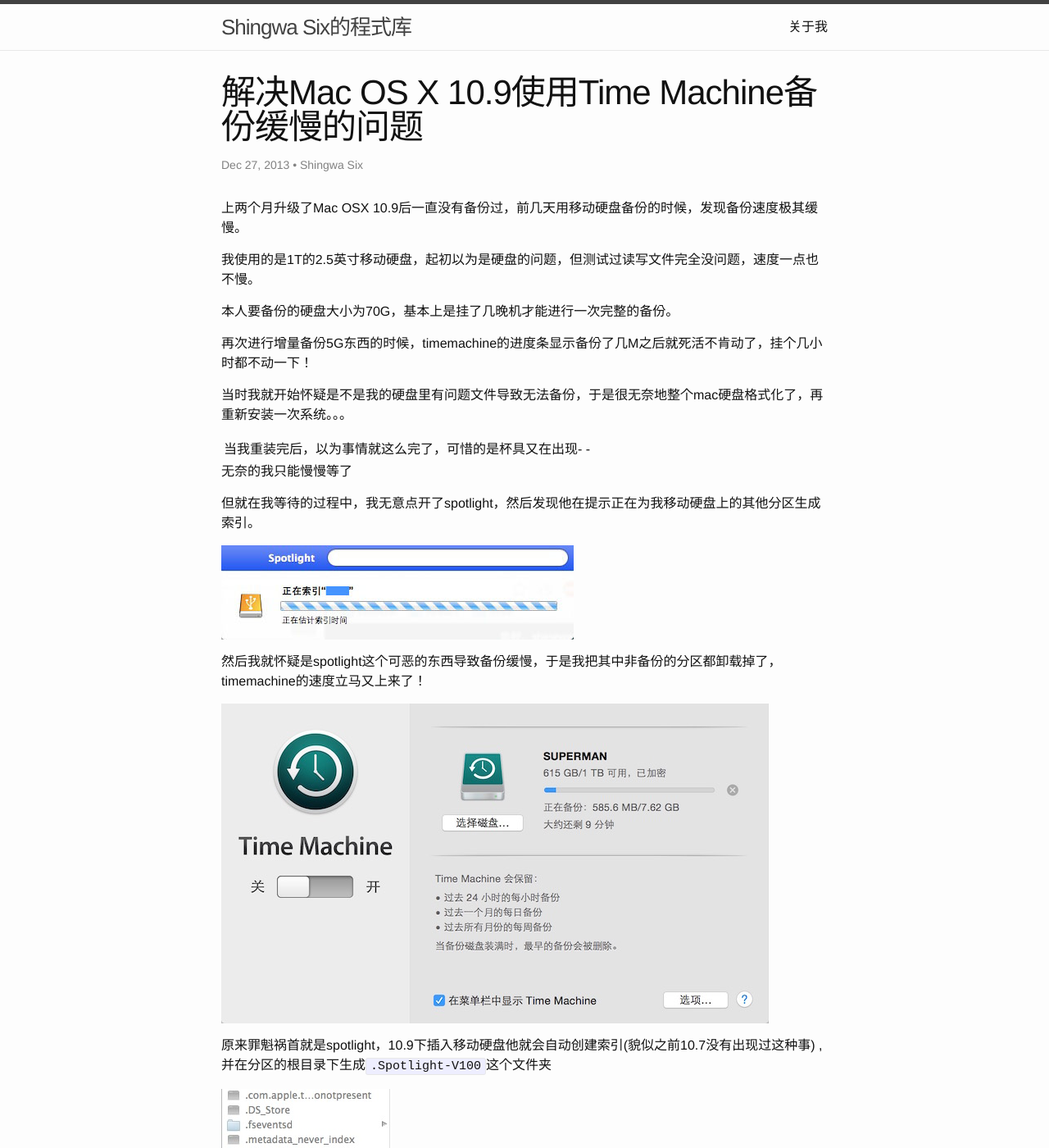
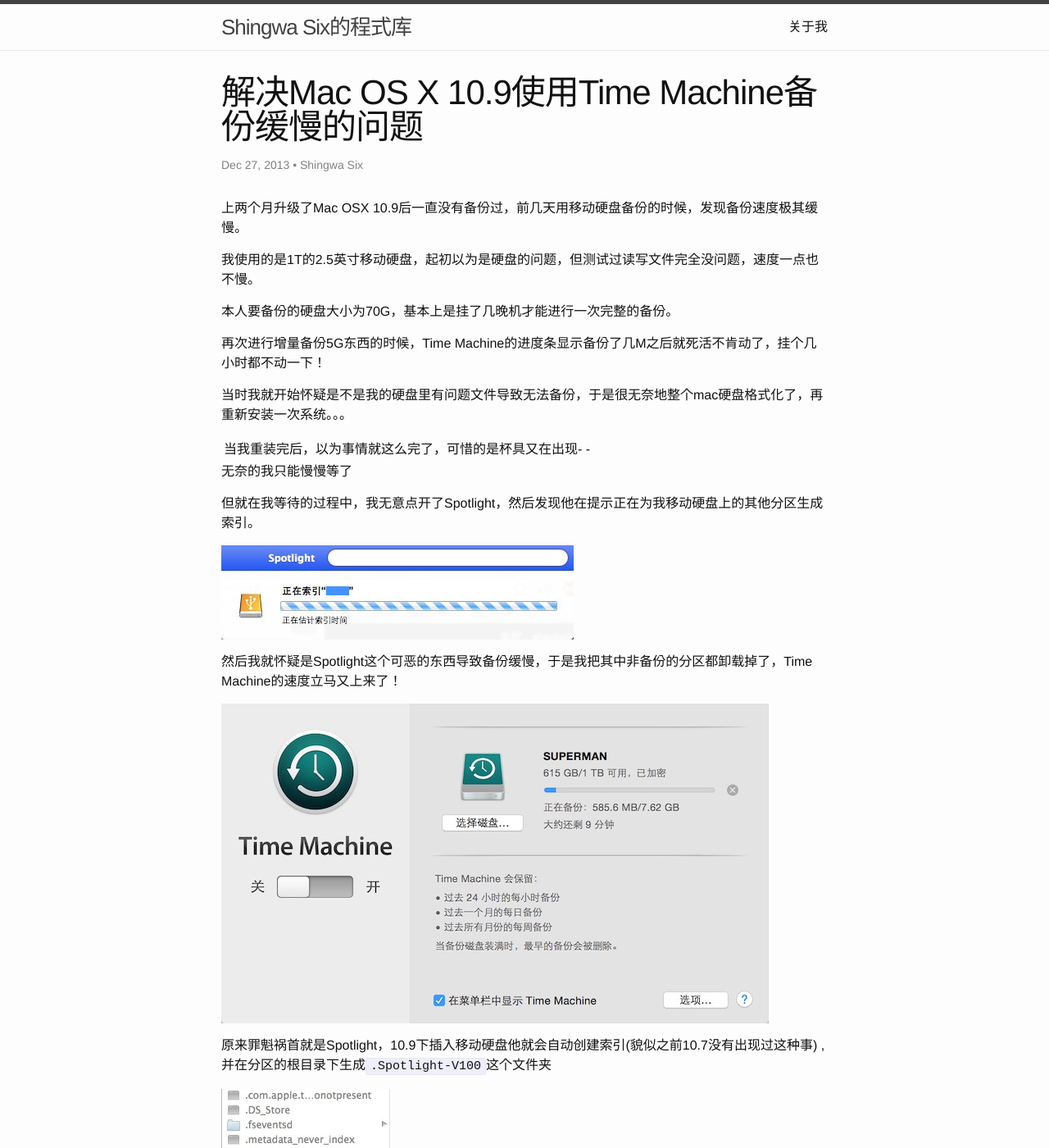
Before and after one commit to shingwasix/blog.waaile.com, a Jekyll site: the page built from _posts/osx/2013-12-27-sloved-mac-osx-10-9-timemachine-slow.md, in a window 1280 px wide and 1400 px high. Shown: the whole window at 82% size. Built offline with Jekyll 4.4.1, drawn with Linux system fonts in a browser that asks for light colours; comment, search, counter and statistics services are not loaded; some of the changed text lies outside the part shown.

Commit message:
增加Google统计代码，修正《解决Mac OS X 10.9使用Time Machine备份缓慢的问题》中的部分英文单词拼写

```diff
--- a/_config.yml
+++ b/_config.yml
@@ -11,6 +11,7 @@
 duoshuo_short_name: shingwasix
 disqus_url: waaile-blog.disqus.com
 timezone: Asia/Chongqing
+google_analytics: UA-42460321-1
 
 # Build settings
 markdown: kramdown
--- a/_posts/osx/2013-12-27-sloved-mac-osx-10-9-timemachine-slow.md
+++ b/_posts/osx/2013-12-27-sloved-mac-osx-10-9-timemachine-slow.md
@@ -17,7 +17,7 @@
 
 本人要备份的硬盘大小为70G，基本上是挂了几晚机才能进行一次完整的备份。
 
-再次进行增量备份5G东西的时候，timemachine的进度条显示备份了几M之后就死活不肯动了，挂个几小时都不动一下！
+再次进行增量备份5G东西的时候，Time Machine的进度条显示备份了几M之后就死活不肯动了，挂个几小时都不动一下！
 
 当时我就开始怀疑是不是我的硬盘里有问题文件导致无法备份，于是很无奈地整个mac硬盘格式化了，再重新安装一次系统。。。
 
@@ -25,15 +25,15 @@
 
 无奈的我只能慢慢等了
 
-但就在我等待的过程中，我无意点开了spotlight，然后发现他在提示正在为我移动硬盘上的其他分区生成索引。
+但就在我等待的过程中，我无意点开了Spotlight，然后发现他在提示正在为我移动硬盘上的其他分区生成索引。
 
 ![timemachine_slow_1](/assets/osx/timemachine_slow_1.jpg)
 
-然后我就怀疑是spotlight这个可恶的东西导致备份缓慢，于是我把其中非备份的分区都卸载掉了，timemachine的速度立马又上来了！
+然后我就怀疑是Spotlight这个可恶的东西导致备份缓慢，于是我把其中非备份的分区都卸载掉了，Time Machine的速度立马又上来了！
 
 ![timemachine_slow_3](/assets/osx/timemachine_slow_3.jpg)
 
-原来罪魁祸首就是spotlight，10.9下插入移动硬盘他就会自动创建索引(貌似之前10.7没有出现过这种事) ,并在分区的根目录下生成`.Spotlight-V100`这个文件夹
+原来罪魁祸首就是Spotlight，10.9下插入移动硬盘他就会自动创建索引(貌似之前10.7没有出现过这种事) ,并在分区的根目录下生成`.Spotlight-V100`这个文件夹
 
 ![timemachine_slow_4](/assets/osx/timemachine_slow_4.jpg)
 
@@ -43,7 +43,7 @@
 
 ![timemachine_slow_2](/assets/osx/timemachine_slow_2.jpg)
 
-要想timemachine备份的时候速度够快，除了可以在备份的时候卸载掉其他无用分区之外，还可以使用以下方法禁止某个spotlight对某个分区进行备份
+要想Time Machine备份的时候速度够快，除了可以在备份的时候卸载掉其他无用分区之外，还可以使用以下方法禁止某个Spotlight对某个分区进行备份
 
 ![timemachine_slow_5](/assets/osx/timemachine_slow_5.jpg)
 
```
Also changed, not shown: other parts of _posts/osx/2013-12-27-sloved-mac-osx-10-9-timemachine-slow.md (+1 -1 lines), _includes/footer.html (+10 -0 lines).
